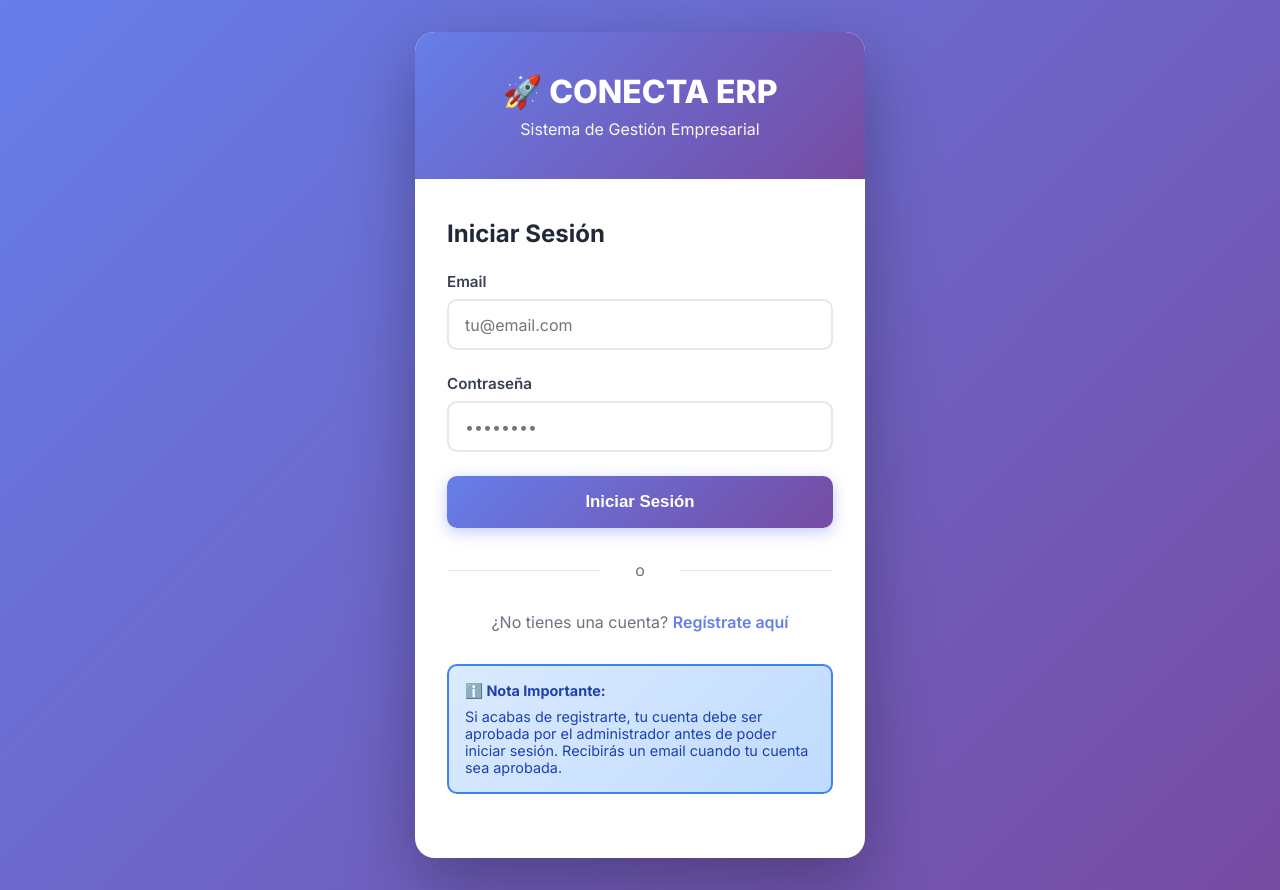
After one commit to isoauditorchile-stack/conecta-erp, a PHP site: page /login.php in a window 1280 px wide. The commit adds this page. Run offline with PHP 8.4, Linux system fonts and the light colour scheme; some libraries are stand-ins or nearby versions.

Commit message:
feat: Agregar página de inicio de sesión y actualizar enlaces del instalador

```diff
--- /dev/null
+++ b/login.php
@@ -0,0 +1,266 @@
+<?php
+/**
+ * CONECTA ERP - Inicio de Sesión
+ */
+
+require_once __DIR__ . '/includes/config.php';
+initSession();
+
+$error = '';
+
+// Si ya tiene sesión activa, redirigir al dashboard correspondiente
+if (isset($_SESSION['user_id'])) {
+    if ($_SESSION['email'] === 'auditorexchile@gmail.com') {
+        header('Location: /admin/panel_super_admin.php');
+    } else if ($_SESSION['is_admin']) {
+        header('Location: /admin/dashboard_admin.php');
+    } else {
+        header('Location: /user/dashboard_user.php');
+    }
+    exit;
+}
+
+// Procesar login
+if ($_SERVER['REQUEST_METHOD'] === 'POST') {
+    $email = strtolower(trim($_POST['email'] ?? ''));
+    $password = $_POST['password'] ?? '';
+
+    if (empty($email) || empty($password)) {
+        $error = 'Por favor, ingresa tu email y contraseña';
+    } else {
+        try {
+            $db = Database::getInstance();
+            $user = $db->fetchOne("SELECT * FROM users WHERE email = ?", [$email]);
+
+            if ($user && password_verify($password, $user['password'])) {
+                // Verificar estado del usuario
+                if ($user['status'] === 'pending_approval') {
+                    $error = 'Tu cuenta está pendiente de aprobación por el administrador. Te notificaremos por email cuando sea aprobada.';
+                } else if ($user['status'] === 'rejected') {
+                    $error = 'Tu cuenta ha sido rechazada. Contacta al administrador para más información.';
+                } else if ($user['status'] === 'expired') {
+                    $error = 'Tu período de trial ha expirado. Por favor, realiza un pago para continuar usando el sistema.';
+                } else if ($user['status'] === 'suspended') {
+                    $error = 'Tu cuenta ha sido suspendida. Contacta al administrador.';
+                } else {
+                    // Login exitoso
+                    $_SESSION['user_id'] = $user['id'];
+                    $_SESSION['username'] = $user['username'];
+                    $_SESSION['email'] = $user['email'];
+                    $_SESSION['firstname'] = $user['firstname'];
+                    $_SESSION['lastname'] = $user['lastname'];
+                    $_SESSION['is_admin'] = $user['is_admin'];
+                    $_SESSION['company_id'] = $user['company_id'];
+                    $_SESSION['language'] = $user['language'];
+                    $_SESSION['last_activity'] = time();
+
+                    // Registrar actividad
+                    logActivity($user['id'], 'login', 'Inicio de sesión exitoso', 'auth');
+
+                    // Redirigir según tipo de usuario
+                    if ($user['email'] === 'auditorexchile@gmail.com') {
+                        header('Location: /admin/panel_super_admin.php');
+                    } else if ($user['is_admin']) {
+                        header('Location: /admin/dashboard_admin.php');
+                    } else {
+                        header('Location: /user/dashboard_user.php');
+                    }
+                    exit;
+                }
+            } else {
+                $error = 'Email o contraseña incorrectos';
+            }
+        } catch (Exception $e) {
+            $error = 'Error al iniciar sesión. Por favor, intenta nuevamente.';
+            error_log("Login error: " . $e->getMessage());
+        }
+    }
+}
+?>
+<!DOCTYPE html>
+<html lang="es">
+<head>
+    <meta charset="UTF-8">
+    <meta name="viewport" content="width=device-width, initial-scale=1.0">
+    <title>Iniciar Sesión - CONECTA ERP</title>
+    <link href="https://fonts.googleapis.com/css2?family=Inter:wght@400;500;600;700;800&display=swap" rel="stylesheet">
+    <style>
+        * { margin: 0; padding: 0; box-sizing: border-box; }
+        body {
+            font-family: 'Inter', sans-serif;
+            background: linear-gradient(135deg, #667eea 0%, #764ba2 100%);
+            min-height: 100vh;
+            display: flex;
+            align-items: center;
+            justify-content: center;
+            padding: 2rem;
+        }
+        .login-container {
+            background: white;
+            border-radius: 20px;
+            box-shadow: 0 25px 70px rgba(0,0,0,0.3);
+            width: 100%;
+            max-width: 450px;
+            overflow: hidden;
+        }
+        .login-header {
+            background: linear-gradient(135deg, #667eea 0%, #764ba2 100%);
+            color: white;
+            padding: 2.5rem 2rem;
+            text-align: center;
+        }
+        .login-header h1 {
+            font-size: 2rem;
+            margin-bottom: 0.5rem;
+            font-weight: 800;
+        }
+        .login-header p {
+            opacity: 0.95;
+            font-size: 1rem;
+        }
+        .login-body {
+            padding: 2.5rem 2rem;
+        }
+        .form-group {
+            margin-bottom: 1.5rem;
+        }
+        .form-group label {
+            display: block;
+            margin-bottom: 0.5rem;
+            font-weight: 600;
+            color: #374151;
+            font-size: 0.95rem;
+        }
+        .form-group input {
+            width: 100%;
+            padding: 0.85rem 1rem;
+            border: 2px solid #e5e7eb;
+            border-radius: 10px;
+            font-size: 1rem;
+            transition: all 0.3s;
+            font-family: 'Inter', sans-serif;
+        }
+        .form-group input:focus {
+            outline: none;
+            border-color: #667eea;
+            box-shadow: 0 0 0 3px rgba(102, 126, 234, 0.1);
+        }
+        .btn {
+            width: 100%;
+            padding: 1rem;
+            background: linear-gradient(135deg, #667eea 0%, #764ba2 100%);
+            color: white;
+            border: none;
+            border-radius: 10px;
+            font-size: 1.05rem;
+            font-weight: 700;
+            cursor: pointer;
+            transition: all 0.3s;
+            box-shadow: 0 4px 15px rgba(102, 126, 234, 0.4);
+        }
+        .btn:hover {
+            transform: translateY(-2px);
+            box-shadow: 0 6px 20px rgba(102, 126, 234, 0.5);
+        }
+        .btn:active {
+            transform: translateY(0);
+        }
+        .alert {
+            padding: 1rem;
+            border-radius: 10px;
+            margin-bottom: 1.5rem;
+            background: linear-gradient(135deg, #fee2e2 0%, #fecaca 100%);
+            color: #991b1b;
+            border: 2px solid #ef4444;
+            font-size: 0.9rem;
+        }
+        .divider {
+            text-align: center;
+            margin: 2rem 0;
+            color: #6b7280;
+            position: relative;
+        }
+        .divider::before,
+        .divider::after {
+            content: '';
+            position: absolute;
+            top: 50%;
+            width: 40%;
+            height: 1px;
+            background: #e5e7eb;
+        }
+        .divider::before { left: 0; }
+        .divider::after { right: 0; }
+        .register-link {
+            text-align: center;
+            margin-top: 1.5rem;
+            color: #6b7280;
+        }
+        .register-link a {
+            color: #667eea;
+            text-decoration: none;
+            font-weight: 600;
+        }
+        .register-link a:hover {
+            text-decoration: underline;
+        }
+        .info-box {
+            background: linear-gradient(135deg, #dbeafe 0%, #bfdbfe 100%);
+            border: 2px solid #3b82f6;
+            padding: 1rem;
+            border-radius: 10px;
+            margin-bottom: 1.5rem;
+            font-size: 0.9rem;
+            color: #1e40af;
+        }
+        .info-box strong {
+            display: block;
+            margin-bottom: 0.5rem;
+        }
+    </style>
+</head>
+<body>
+    <div class="login-container">
+        <div class="login-header">
+            <h1>🚀 CONECTA ERP</h1>
+            <p>Sistema de Gestión Empresarial</p>
+        </div>
+
+        <div class="login-body">
+            <h2 style="color: #1f2937; margin-bottom: 1.5rem; font-size: 1.5rem;">Iniciar Sesión</h2>
+
+            <?php if ($error): ?>
+            <div class="alert">
+                <strong>⚠️ Error</strong><br>
+                <?php echo htmlspecialchars($error); ?>
+            </div>
+            <?php endif; ?>
+
+            <form method="POST">
+                <div class="form-group">
+                    <label>Email</label>
+                    <input type="email" name="email" value="<?php echo htmlspecialchars($_POST['email'] ?? ''); ?>" required placeholder="tu@email.com" autocomplete="email">
+                </div>
+
+                <div class="form-group">
+                    <label>Contraseña</label>
+                    <input type="password" name="password" required placeholder="••••••••" autocomplete="current-password">
+                </div>
+
+                <button type="submit" class="btn">Iniciar Sesión</button>
+            </form>
+
+            <div class="divider">o</div>
+
+            <div class="register-link">
+                ¿No tienes una cuenta? <a href="index.php">Regístrate aquí</a>
+            </div>
+
+            <div class="info-box" style="margin-top: 2rem;">
+                <strong>ℹ️ Nota Importante:</strong>
+                Si acabas de registrarte, tu cuenta debe ser aprobada por el administrador antes de poder iniciar sesión. Recibirás un email cuando tu cuenta sea aprobada.
+            </div>
+        </div>
+    </div>
+</body>
+</html>
```
Also changed, not shown: install.php (+5 -5 lines).
